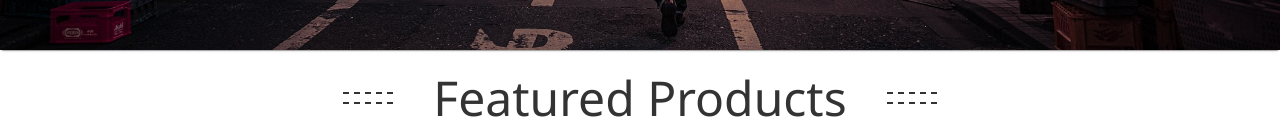
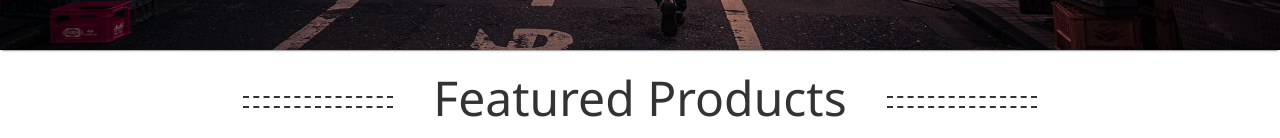
Before and after one commit to digitalepicfury/CustomerRewardProgram, a Next.js app: page /products in a window 1280 px wide. Shown: the part 814-952 px from the top of the page. Built offline with nearby package versions, Linux system fonts and the light colour scheme.

Commit message:
Fiex Featured Products alignment

```diff
--- a/pages/products/Product.module.css
+++ b/pages/products/Product.module.css
@@ -46,7 +46,7 @@
 
 .featureText {
     display: grid;
-    grid-template-columns: minmax(50px, 1fr) auto minmax(50px, 1fr);
+    grid-template-columns: minmax(150px, 1fr) auto minmax(150px, 1fr);
     align-items: center;
     text-align: center;
     gap: 40px;
@@ -56,6 +56,7 @@
     content: '';
     border-top: 2px dashed;
     padding: 4px 4px;
+    margin-top: 8px;
     border-bottom: 2px dashed;
     color: rgba(0, 0, 0, 0.8);
 }
```
